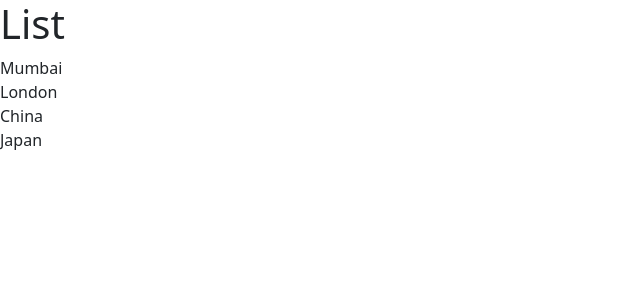
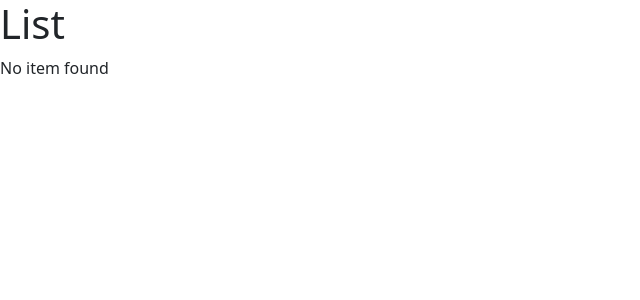
Before and after one commit to medinipatil/react-practice, a React (Vite) app: page / in a window 1280 px wide. Shown: the top 300 px of the page, without its empty margins (0-640 px from the left). Built offline with nearby package versions, Linux system fonts and the light colour scheme.

Commit message:
conditional Rendering

```diff
--- a/src/components/ListGroup.tsx
+++ b/src/components/ListGroup.tsx
@@ -1,14 +1,17 @@
 function ListGroup() {
-    const items =[
+    let items =[
         'Mumbai',
         'London',
         'China',
         'Japan'
     ];
+    items =[];
+
 
   return (
     <>
         <h1>List</h1>
+        {items.length === 0 && <p>No item found</p>}
         <ul className="list-group">
             {items.map(item =>(
                  <li key={item}>{item}</li>
```
